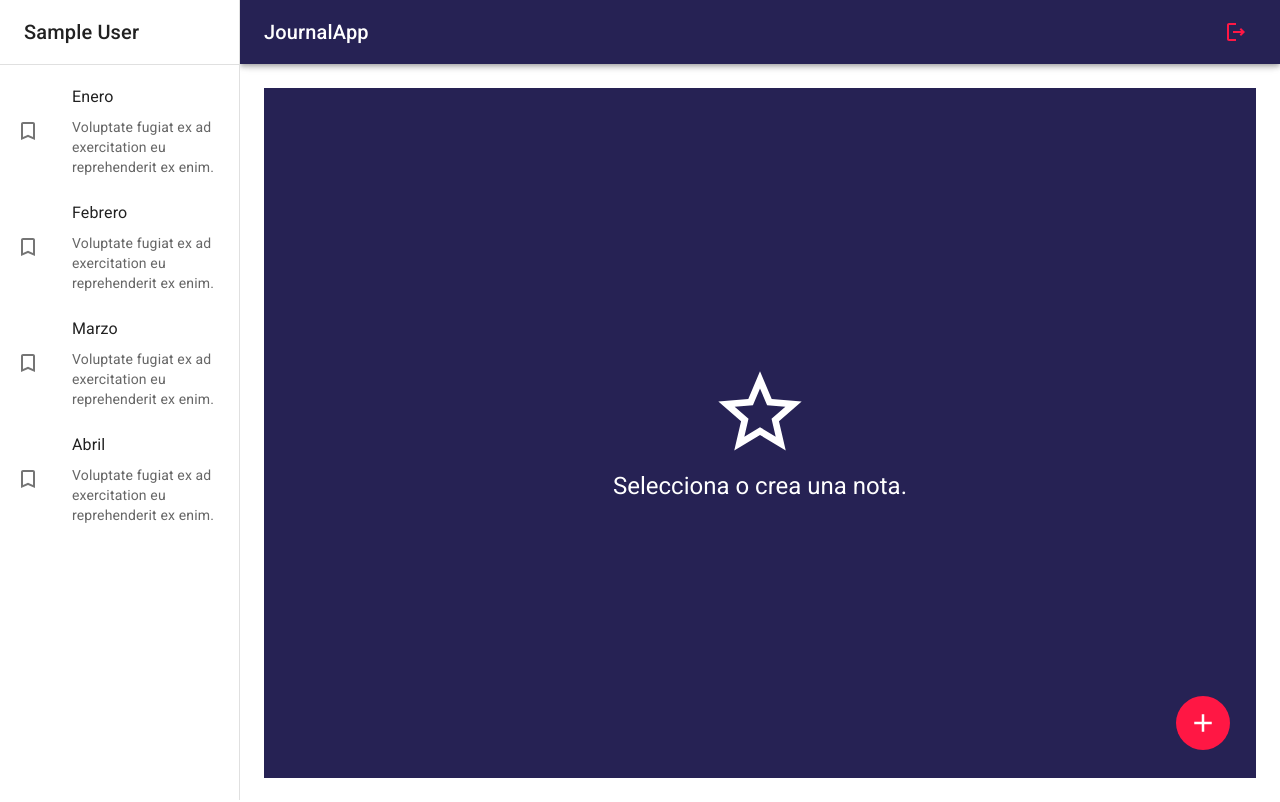
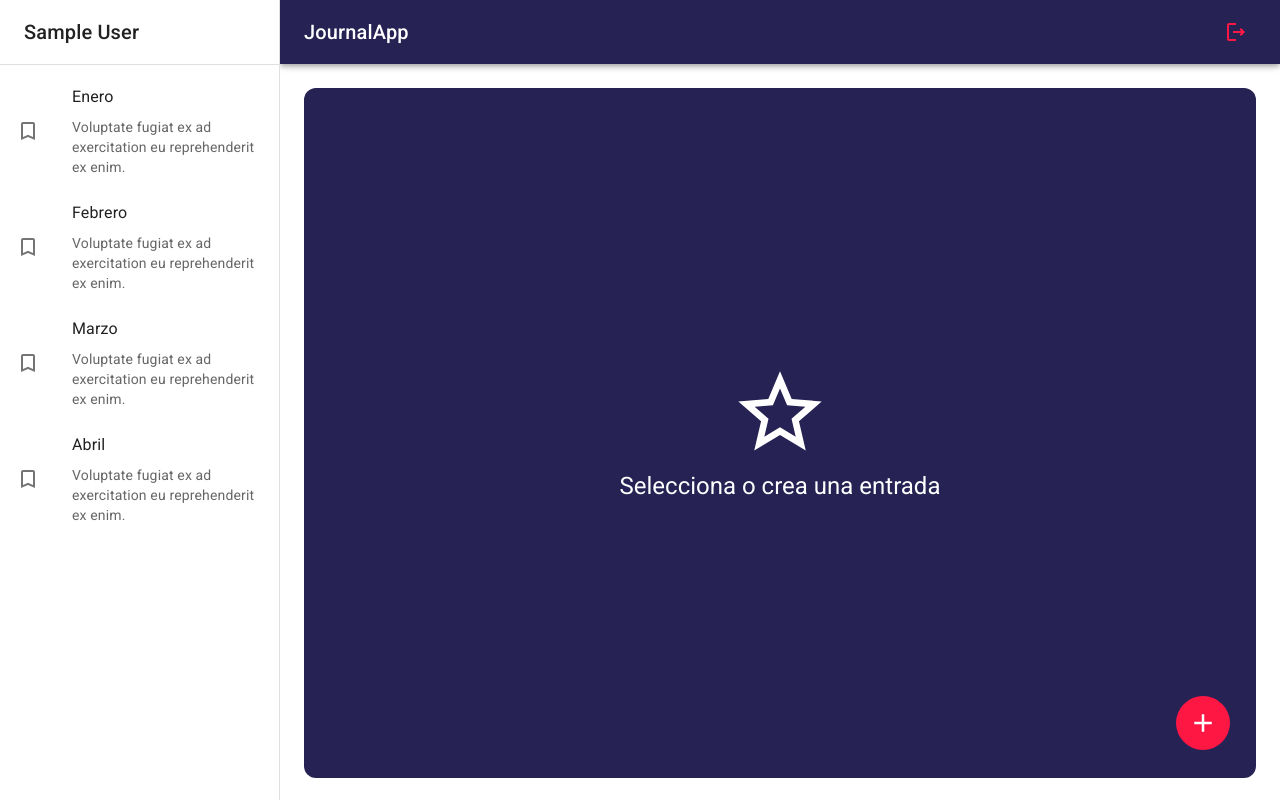
Before and after one commit to EmmanuelAR/Journal-App, a React (Vite) app: page / in a window 1280 px wide. Built offline with nearby package versions, Linux system fonts and the light colour scheme; no server answers; sample sign-in values are in the browser's storage.

Commit message:
Adding animate

```diff
--- a/src/auth/pages/LoginPage.jsx
+++ b/src/auth/pages/LoginPage.jsx
@@ -42,7 +42,10 @@ export const LoginPage = () => {
 
   return (
     <AuthLayout title="Login">
-      <form onSubmit={onSubmit}>
+      <form
+        onSubmit={onSubmit}
+        className="animate__animated animate_fadeIn animate__faster"
+      >
         <Grid container>
           <Grid item xs={12} sx={{ mt: 2 }}>
             <TextField
--- a/src/auth/pages/RegisterPage.jsx
+++ b/src/auth/pages/RegisterPage.jsx
@@ -57,7 +57,10 @@ export const RegisterPage = () => {
 
   return (
     <AuthLayout title="Crear cuenta">
-      <form onSubmit={onSubmit}>
+      <form
+        onSubmit={onSubmit}
+        className="animate__animated animate__fadeIn animate__faster"
+      >
         <Grid container>
           <Grid item xs={12} sx={{ mt: 2 }}>
             <TextField
--- a/src/journal/layout/JournalLayout.jsx
+++ b/src/journal/layout/JournalLayout.jsx
@@ -2,19 +2,21 @@ import { Toolbar } from "@mui/material";
 import { Box } from "@mui/system";
 import { NavBar, SideBar } from "../components";
 
-const drawerWidth = 240;
+const drawerWidth = 280;
 
 export const JournalLayout = ({ children }) => {
   return (
-    <Box sx={{ display: "flex" }}>
-      {/* Navbar drawerWidth*/}
+    <Box
+      sx={{ display: "flex" }}
+      className="animate__animated animate__fadeIn animate__faster"
+    >
       <NavBar drawerWidth={drawerWidth} />
 
-      {/* SideBar drawerWidth*/}
       <SideBar drawerWidth={drawerWidth} />
 
       <Box component="main" sx={{ flexGrow: 1, p: 3 }}>
         <Toolbar />
+
         {children}
       </Box>
     </Box>
--- a/src/journal/views/NoteView.jsx
+++ b/src/journal/views/NoteView.jsx
@@ -5,6 +5,7 @@ import { ImageGalery } from "../components/ImageGalery";
 export const NoteView = () => {
   return (
     <Grid
+      className="animate__animated animate__fadeIn animate__faster"
       container
       direction="row"
       justifyContent="space-between"
--- a/src/journal/views/NothingSelectedView.jsx
+++ b/src/journal/views/NothingSelectedView.jsx
@@ -1,23 +1,27 @@
-import { StarBorderOutlined } from "@mui/icons-material";
 import { Grid, Typography } from "@mui/material";
-import React from "react";
+import { StarOutline } from "@mui/icons-material";
 
 export const NothingSelectedView = () => {
   return (
     <Grid
+      className="animate__animated animate__fadeIn animate__faster"
       container
       spacing={0}
       direction="column"
       alignItems="center"
       justifyContent="center"
-      sx={{ minHeight: "calc(100vh - 110px)", backgroundColor: "primary.main" }}
+      sx={{
+        minHeight: "calc(100vh - 110px)",
+        backgroundColor: "primary.main",
+        borderRadius: 3,
+      }}
     >
       <Grid item xs={12}>
-        <StarBorderOutlined sx={{ fontSize: 100, color: "white" }} />
+        <StarOutline sx={{ fontSize: 100, color: "white" }} />
       </Grid>
       <Grid item xs={12}>
         <Typography color="white" variant="h5">
-          Selecciona o crea una nota.
+          Selecciona o crea una entrada
         </Typography>
       </Grid>
     </Grid>
```
